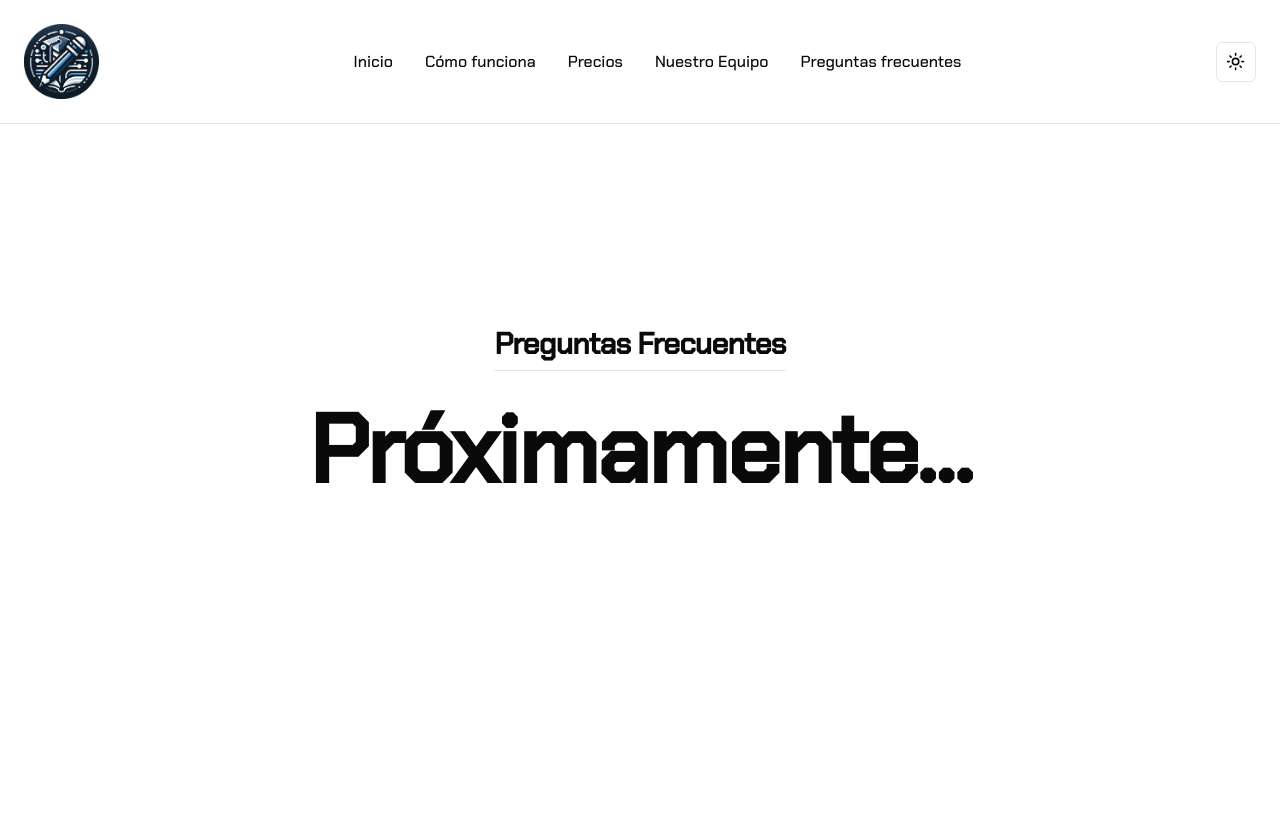
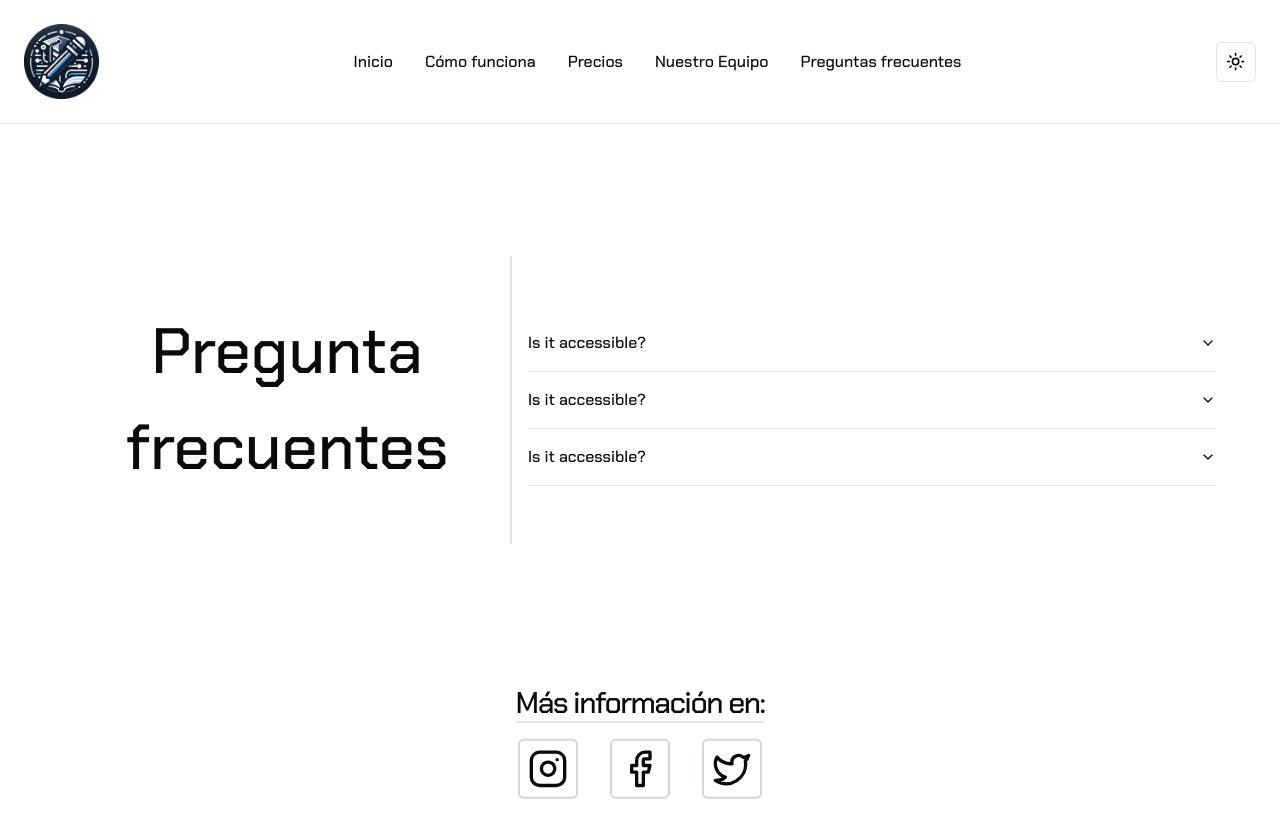
Before and after one commit to carlosandresat/tuto-u, a Next.js app: page /faq in a window 1280 px wide. Shown: the top 838 px of the page. Before the commit the page ends 800 px from the top, so only its background shows below. Built offline with nearby package versions, Linux system fonts and the light colour scheme.

Commit message:
Faq creation

```diff
--- a/package.json
+++ b/package.json
@@ -32,7 +32,7 @@
     "date-fns": "^2.30.0",
     "embla-carousel-react": "^8.0.0-rc17",
     "lucide-react": "^0.294.0",
-    "next": "14.0.3",
+    "next": "^14.0.3",
     "next-themes": "^0.2.1",
     "react": "^18",
     "react-day-picker": "^8.9.1",
--- a/src/app/faq/page.tsx
+++ b/src/app/faq/page.tsx
@@ -1,22 +1,40 @@
 import { StartNavbar } from "@/components/start-navbar";
+import { Accordion, AccordionContent, AccordionItem, AccordionTrigger } from "@/components/ui/accordion"
+import FaqTitle from "@/components/title-faq";
+import SocialNetwork from "@/components/social-networks";
 
 export default function FAQ() {
   return (
     <>
       <StartNavbar />
-
-      <section className="min-h-screen w-full py-12 flex items-center justify-center flex-col">
-        <h2 className="scroll-m-20 border-b pb-2 text-3xl font-semibold tracking-tight mt-32 md:mt-6 max-w-screen-xl">
-          Preguntas Frecuentes
-        </h2>
-
-        <div className="flex mt-8">
-        <h1 className="scroll-m-20 text-4xl md:text-6xl font-extrabold tracking-tight lg:text-8xl">
-            Próximamente...
-          </h1>
-
+      <section className="min-h-screen max-w-screen-2xl px-8 flex items-center justify-center flex-col md:flex-row ">
+        <div className="w-full md:w-[calc(50%-10rem)] md:border-r-2 md:border-b-0 border-b-2 md:mr-4 md:py-[calc(10vw-5rem)] mb-7 md:mb-0">
+          <FaqTitle/>
+        </div>
+        <div className="w-[calc(100%-1.5rem)] md:w-[calc(50%+5rem)]">
+          <Accordion type="single" collapsible>
+            <AccordionItem value="item-1">
+              <AccordionTrigger>Is it accessible?</AccordionTrigger>
+              <AccordionContent>
+                Yes. It adheres to the WAI-ARIA design pattern.
+              </AccordionContent>
+            </AccordionItem>
+            <AccordionItem value="item-2">
+              <AccordionTrigger>Is it accessible?</AccordionTrigger>
+              <AccordionContent>
+                Yes. It adheres to the WAI-ARIA design pattern.
+              </AccordionContent>
+            </AccordionItem>
+            <AccordionItem value="item-3">
+              <AccordionTrigger>Is it accessible?</AccordionTrigger>
+              <AccordionContent>
+                Yes. It adheres to the WAI-ARIA design pattern.
+              </AccordionContent>
+            </AccordionItem>
+          </Accordion>
         </div>
       </section>
+      <SocialNetwork/>
     </>
   );
 }
--- /dev/null
+++ b/src/components/social-networks.tsx
@@ -0,0 +1,101 @@
+/**
+ * v0 by Vercel.
+ * @see https://v0.dev/t/zqJoZ5eDree
+ */
+import Link from "next/link"
+import React from "react"
+
+export default function SocialNetwork() {
+  return (
+    <section className="w-full py-1 md:py-10 md:-translate-y-[80%] -translate-y-[50%]">
+      <div className="container px-4 md:px-6">
+        <div className="flex flex-col items-center justify-center space-y-4 text-center">
+          <div className="space-y-2">
+            <h2 className="text-1xl tracking-tighter sm:text-2xl md:text-3xl border-b-2">Más información en:</h2>
+          </div>
+          <div className="flex flex-col sm:flex-row items-center justify-center space-y-4 sm:space-y-0 sm:space-x-8">
+            <Link className="text-2xl" href="#">
+              <div className="border-2 border-gray-300 rounded-md p-2 inline-flex items-center justify-center">
+                <InstagramIcon className="h-10 w-10" />
+              </div>
+              <span className="sr-only">Instagram</span>
+            </Link>
+            <Link className="text-2xl" href="#">
+              <div className="border-2 border-gray-300 rounded-md p-2 inline-flex items-center justify-center">
+                <FacebookIcon className="h-10 w-10" />
+              </div>
+              <span className="sr-only">Facebook</span>
+            </Link>
+            <Link className="text-2xl" href="#">
+              <div className="border-2 border-gray-300 rounded-md p-2 inline-flex items-center justify-center">
+                <TwitterIcon className="h-10 w-10" />
+              </div>
+              <span className="sr-only">Twitter</span>
+            </Link>
+          </div>
+        </div>
+      </div>
+    </section>
+  )
+}
+
+function FacebookIcon(props:React.SVGProps<SVGSVGElement>) {
+  return (
+    <svg
+      {...props}
+      xmlns="http://www.w3.org/2000/svg"
+      width="24"
+      height="24"
+      viewBox="0 0 24 24"
+      fill="none"
+      stroke="currentColor"
+      strokeWidth="2"
+      strokeLinecap="round"
+      strokeLinejoin="round"
+    >
+      <path d="M18 2h-3a5 5 0 0 0-5 5v3H7v4h3v8h4v-8h3l1-4h-4V7a1 1 0 0 1 1-1h3z" />
+    </svg>
+  )
+}
+
+
+function InstagramIcon(props:React.SVGProps<SVGSVGElement>) {
+  return (
+    <svg
+      {...props}
+      xmlns="http://www.w3.org/2000/svg"
+      width="24"
+      height="24"
+      viewBox="0 0 24 24"
+      fill="none"
+      stroke="currentColor"
+      strokeWidth="2"
+      strokeLinecap="round"
+      strokeLinejoin="round"
+    >
+      <rect width="20" height="20" x="2" y="2" rx="5" ry="5" />
+      <path d="M16 11.37A4 4 0 1 1 12.63 8 4 4 0 0 1 16 11.37z" />
+      <line x1="17.5" x2="17.51" y1="6.5" y2="6.5" />
+    </svg>
+  )
+}
+
+
+function TwitterIcon(props:React.SVGProps<SVGSVGElement>) {
+  return (
+    <svg
+      {...props}
+      xmlns="http://www.w3.org/2000/svg"
+      width="24"
+      height="24"
+      viewBox="0 0 24 24"
+      fill="none"
+      stroke="currentColor"
+      strokeWidth="2"
+      strokeLinecap="round"
+      strokeLinejoin="round"
+    >
+      <path d="M22 4s-.7 2.1-2 3.4c1.6 10-9.4 17.3-18 11.6 2.2.1 4.4-.6 6-2C3 15.5.5 9.6 3 5c2.2 2.6 5.6 4.1 9 4-.9-4.2 4-6.6 7-3.8 1.1 0 3-1.2 3-1.2z" />
+    </svg>
+  )
+}
--- a/src/components/start-navbar.tsx
+++ b/src/components/start-navbar.tsx
@@ -23,12 +23,12 @@ export function StartNavbar() {
               >
                 Inicio
               </Link>
-              <a
+              <Link
                 href="/how"
                 className="mx-4 hover:border-b hover:border-solid hover:border-black dark:hover:border-white hover:pb-2"
               >
                 Cómo funciona
-              </a>
+              </Link>
 
               <Link
                 href="/pricing"
@@ -37,31 +37,31 @@ export function StartNavbar() {
                 Precios
               </Link>
 
-              <a
+              <Link
                 href="/ourteam"
                 className="mx-4 hover:border-b hover:border-solid hover:border-black dark:hover:border-white hover:pb-2"
               >
                 Nuestro Equipo
-              </a>
+              </Link>
 
-              <a
+              <Link
                 href="/faq"
                 className="mx-4 hover:border-b hover:border-solid hover:border-black dark:hover:border-white hover:pb-2"
               >
                 Preguntas frecuentes
-              </a>
+              </Link>
             </div>
           </SheetContent>
         </Sheet>
       </div>
-      <a href="/" className="logo">
+      <Link href="/" className="logo">
         <Image
           src="/images/logo.png"
           alt="logo-dark"
           width={75}
           height={75}
         />
-      </a>
+      </Link>
 
       <nav className="navbar hidden lg:block">
         <Link
@@ -70,12 +70,12 @@ export function StartNavbar() {
         >
           Inicio
         </Link>
-        <a
+        <Link
           href="/how"
           className="mx-4 hover:border-b hover:border-solid hover:border-black dark:hover:border-white hover:pb-2"
         >
           Cómo funciona
-        </a>
+        </Link>
 
         <Link
           href="/pricing"
@@ -84,19 +84,19 @@ export function StartNavbar() {
           Precios
         </Link>
 
-        <a
+        <Link
           href="/ourteam"
           className="mx-4 hover:border-b hover:border-solid hover:border-black dark:hover:border-white hover:pb-2"
         >
           Nuestro Equipo
-        </a>
+        </Link>
 
-        <a
+        <Link
           href="/faq"
           className="mx-4 hover:border-b hover:border-solid hover:border-black dark:hover:border-white hover:pb-2"
         >
           Preguntas frecuentes
-        </a>
+        </Link>
       </nav>
       <ModeToggle></ModeToggle>
     </header>
--- /dev/null
+++ b/src/components/title-faq.tsx
@@ -0,0 +1,27 @@
+'use client';
+
+import { useEffect ,useState } from "react";
+
+const useDeviceSize = () => {
+
+    const [width, setWidth] = useState(0)
+
+    const handleWindowResize = () => {
+      setWidth(window.innerWidth);
+    }
+
+    useEffect(() => {
+      handleWindowResize();
+      window.addEventListener('resize', handleWindowResize);
+      return () => window.removeEventListener('resize', handleWindowResize);
+    }, []);
+
+    return width
+}
+
+export default function FaqTitle(){
+    const width = useDeviceSize();
+    return(
+        <>{width<768?<h2 className="md:text-[5vw] text-[8vw] text-center">Pregunta <br /> frecuentes</h2>:<h2 className="md:text-[5vw] text-[8vw] text-center">Pregunta frecuentes</h2>}</>
+    )
+}
```
Also changed, not shown: 1 other file (tests, documents, lock files or other folders).
